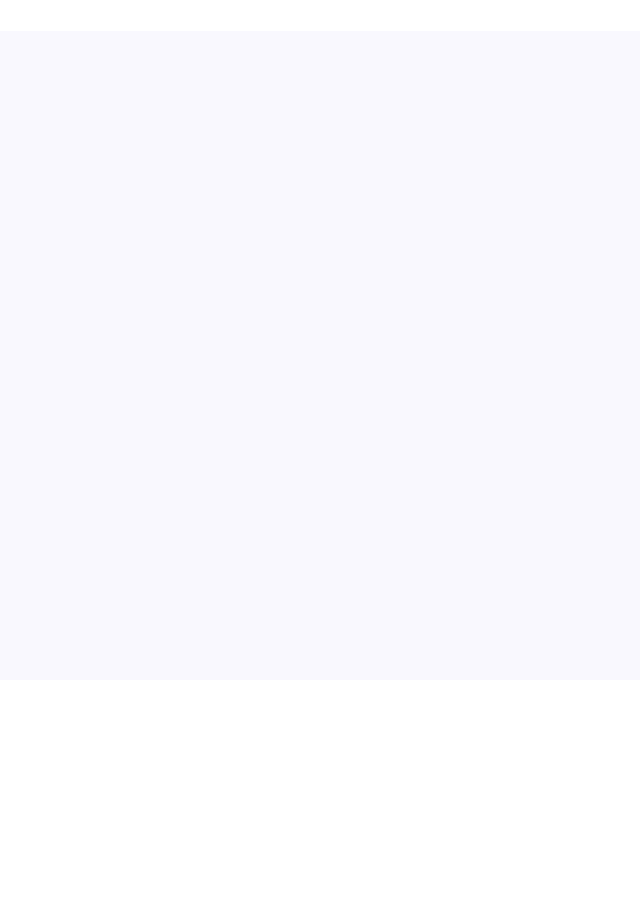
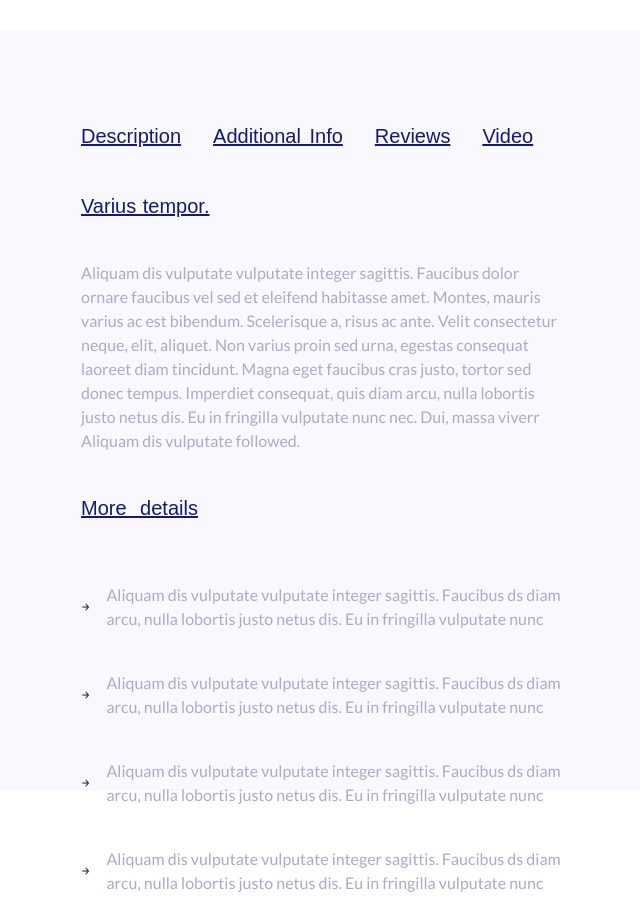
Before and after one commit to madiha-ansari/ui-ux-hackthon-2, a Next.js app: page /products in a window 1280 px wide. Shown: the part 1220-2135 px from the top of the page, without its empty margins (319-959 px from the left). Before the commit the page ends 1900 px from the top, so only its background shows below. Built offline with nearby package versions, Linux system fonts and the light colour scheme.

Commit message:
third section completed

```diff
--- a/src/app/Components/ProDetails.tsx
+++ b/src/app/Components/ProDetails.tsx
@@ -129,22 +129,39 @@
                 </div>
             </div>
             {/* second completed */}
+{/* third part has been started */}
+<div className='bg-[#F9F8FE] py-[30px] px-[20px] sm:py-[60px] sm:px-[60px] md:py-[90px] md:px-[100px] lg:h-[760px] lg:px-[200px] xl:px-[400px]'>
+    <div className='flex flex-wrap items-center gap-4 sm:gap-8'>
+        <div><p className='font-JosefinSans text-[16px] sm:text-[18px] lg:text-[20px] underline text-[#151875]'>Description</p></div>
+        <div><p className='font-JosefinSans text-[16px] sm:text-[18px] lg:text-[20px] underline text-[#151875]' style={{ wordSpacing: "3px" }}>Additional Info</p></div>
+        <div><p className='font-JosefinSans text-[16px] sm:text-[18px] lg:text-[20px] underline text-[#151875]'>Reviews</p></div>
+        <div><p className='font-JosefinSans text-[16px] sm:text-[18px] lg:text-[20px] underline text-[#151875]'>Video</p></div>
+    </div>
+    <p className='font-JosefinSans text-[14px] sm:text-[16px] lg:text-[20px] underline text-[#151875] py-[20px] md:py-[40px]' style={{ wordSpacing: "1px" }}>Varius tempor.</p>
+    <p className='text-[14px] sm:text-[15px] lg:text-[16px] text-[#A9ACC6] max-w-full lg:w-[1153px]'>Aliquam dis vulputate vulputate integer sagittis. Faucibus dolor ornare faucibus vel sed et eleifend habitasse amet. Montes, mauris varius ac est bibendum. Scelerisque a, risus ac ante. Velit consectetur neque, elit, aliquet. Non varius proin sed urna, egestas consequat laoreet diam tincidunt. Magna eget faucibus cras justo, tortor sed donec tempus. Imperdiet consequat, quis diam arcu, nulla lobortis justo netus dis. Eu in fringilla vulputate nunc nec. Dui, massa viverr Aliquam dis vulputate followed.</p>
+    <p className='font-JosefinSans text-[14px] sm:text-[16px] lg:text-[20px] underline text-[#151875] py-[20px] md:py-[40px]' style={{ wordSpacing: "8px" }}>More details</p>
 
-            {/* third part has been started */}
-            <div className='h-[649px] w-[1920] bg-[#F9F8FE]'>
-
+    <div>
+        {[...Array(4)].map((_, index) => (
+            <div key={index} className='flex items-center gap-4 py-[10px] sm:py-[20px]'>
+                <div>
+                    <Image
+                        src="/akar-icons_arrow-up.png"
+                        alt="Cart Icon"
+                        width={24}
+                        height={24}
+                        className="max-w-full h-auto"
+                    />
+                </div>
+                <div className='text-[14px] sm:text-[15px] lg:text-[16px] text-[#A9ACC6] max-w-full lg:w-[1154px]'>Aliquam dis vulputate vulputate integer sagittis. Faucibus ds diam arcu, nulla lobortis justo netus dis. Eu in fringilla vulputate nunc</div>
             </div>
+        ))}
+    </div>
+</div>
+{/* third part has been end */}
 
 
-            {/* third part has been started */}
-
-
-
-
-
-
-
-
+{/* four part started */}
 
 
 
```
Also changed, not shown: public/akar-icons_arrow-up.png (added).
